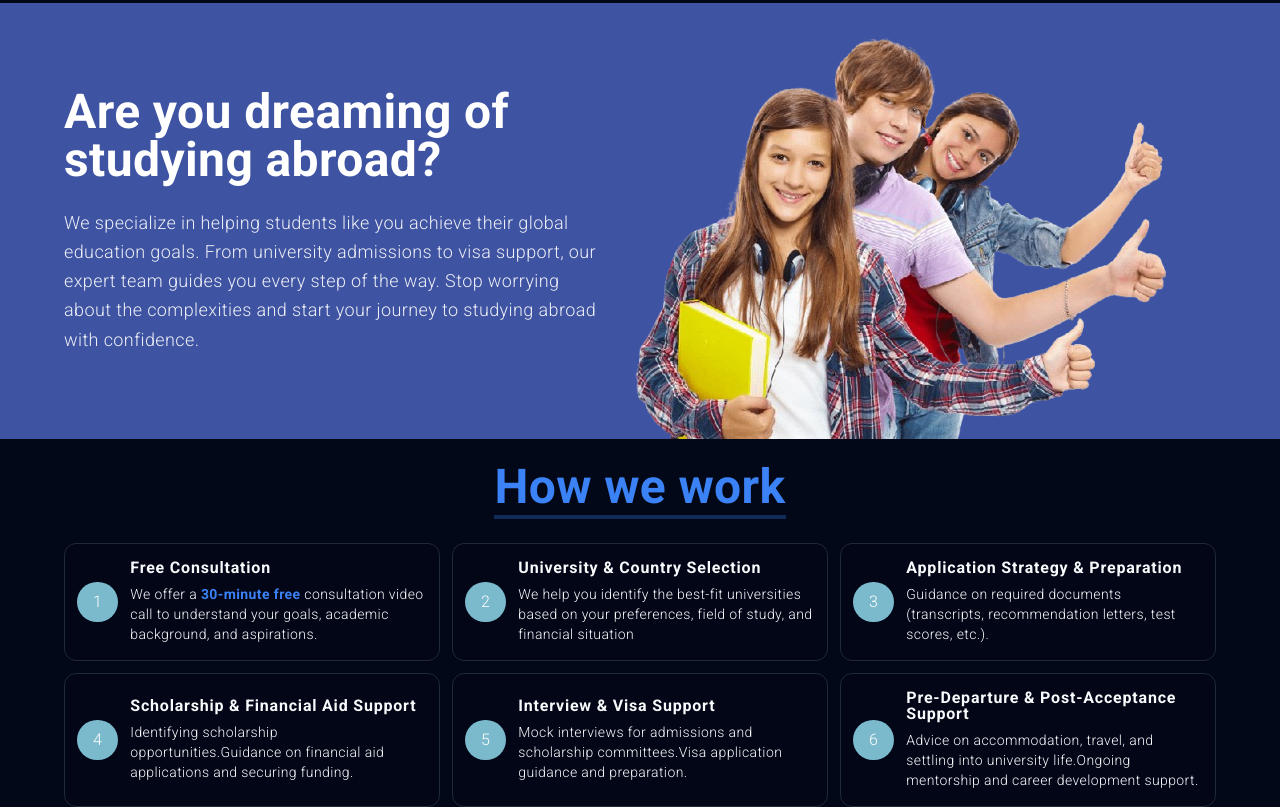
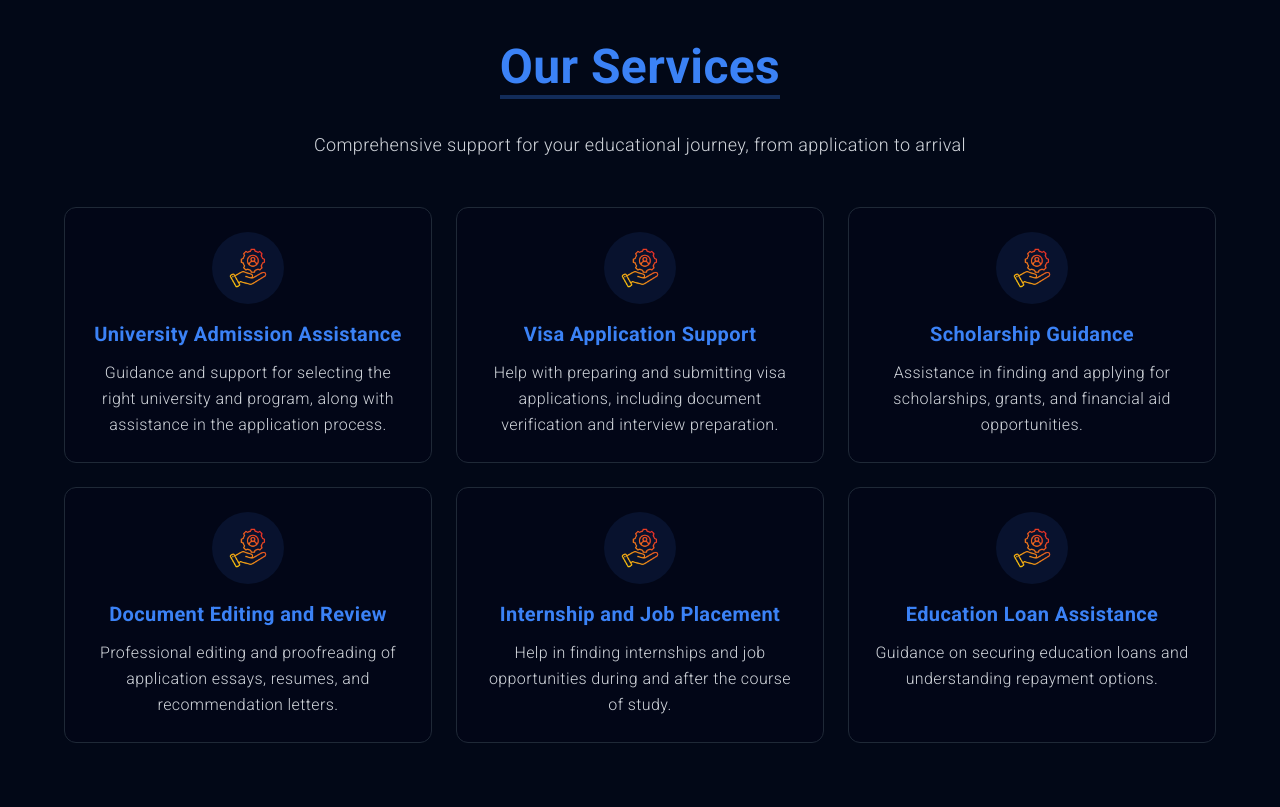
Before and after one commit to kasahun-welela/elabem, a Next.js app: page / in a window 1280 px wide. Shown: the part 1580-2387 px from the top of the page. Built offline with nearby package versions, Linux system fonts and the light colour scheme.

Commit message:
change link update service component

```diff
--- a/app/page.tsx
+++ b/app/page.tsx
@@ -1,5 +1,5 @@
 import Hero from "@/components/Hero";
-// import Services from "@/components/Services";
+import Services from "@/components/Services";
 import FAQ from "@/components/FAQ";
 import VideoComponent from "@/components/VideoComponent";
 import Image from "next/image";
@@ -54,7 +54,10 @@ export default function Home() {
     <>
       <Hero />
       <VideoComponent />
-      {/* <Services /> */}
+
+      <div id="services">
+        <Services />
+      </div>
 
       <section className="bg-[#3e53a2] my-6">
         <div className="md:flex justify-between items-center w-[90%] mx-auto">
@@ -74,9 +77,9 @@ export default function Home() {
         </div>
       </section>
 
-      <section className="w-[90%] mx-auto my-6">
-        <div className="text-center mb-2">
-          <h1 className="text-4xl md:text-5xl font-bold mb-6 text-primary relative inline-block text-center">
+      <section className="w-[90%] mx-auto my-12">
+        <div className="text-center mb-8">
+          <h1 className="text-4xl md:text-5xl font-bold mb-6 text-primary relative inline-block">
             How we work
             <span className="absolute -bottom-2 left-0 w-full h-1 bg-primary/30"></span>
           </h1>
@@ -86,16 +89,18 @@ export default function Home() {
           {workList.map((steps) => (
             <div
               key={steps.title}
-              className="rounded-xl border bg-white dark:bg-slate-950  text-card-foreground shadow-sm hover:shadow flex items-center px-3 py-4 gap-3 "
+              className="rounded-xl border bg-white dark:bg-slate-950 text-card-foreground shadow-sm hover:shadow-md transition-all duration-300 flex items-center px-4 py-5 gap-4"
             >
-              <p className="text-white bg-[#7bbacc] py-2 px-4 rounded-full">
+              <p className="text-white bg-primary/80 py-2 px-4 rounded-full text-lg font-semibold min-w-[40px] text-center">
                 {steps.order}
               </p>
               <div>
-                <h2 className="font-semibold leading-none tracking-wider pb-2">
+                <h2 className="font-semibold text-lg leading-none tracking-wide pb-2 text-primary">
                   {steps.title}
                 </h2>
-                <p className="text-sm ">{steps.description}</p>
+                <p className="text-gray-600 dark:text-gray-300 leading-relaxed">
+                  {steps.description}
+                </p>
               </div>
             </div>
           ))}
--- a/components/NavBar.tsx
+++ b/components/NavBar.tsx
@@ -84,12 +84,12 @@ function NavBar() {
             </li>
             <li>
               <Link
-                href="/scholarship"
+                href="/#services"
                 className={`${
-                  path === "/scholarship" ? "text-primary font-bold" : ""
+                  path === "/#services" ? "text-primary font-bold" : ""
                 } hover:font-semibold hover:text-primary`}
               >
-                Scholarship
+                Services
               </Link>
             </li>
             <li>
@@ -191,14 +191,12 @@ function NavBar() {
                 <li>
                   <Link
                     className={`${
-                      path === "/scholarship"
-                        ? "text-primary font-semibold"
-                        : ""
+                      path === "/#services" ? "text-primary font-semibold" : ""
                     } hover:text-primary`}
-                    href="/scholarship"
+                    href="/#services"
                     onClick={closeMenu}
                   >
-                    Scholarship
+                    Services
                   </Link>
                 </li>
                 <li>
--- a/components/Services.tsx
+++ b/components/Services.tsx
@@ -9,26 +9,45 @@ interface Services {
 
 export default function Services() {
   return (
-    <div className="w-[90%]  mx-auto">
-      <h1 className="text-3xl font-bold text-center mt-8 ">Our Services</h1>
+    <div className="w-[90%] mx-auto py-16">
+      <div className="text-center mb-12 animate-fadeIn">
+        <h1 className="text-4xl md:text-5xl font-bold mb-6 text-primary relative inline-block">
+          Our Services
+          <span className="absolute -bottom-2 left-0 w-full h-1 bg-primary/30"></span>
+        </h1>
+        <p className="text-gray-600 dark:text-gray-300 text-lg mt-4 max-w-2xl mx-auto">
+          Comprehensive support for your educational journey, from application
+          to arrival
+        </p>
+      </div>
 
-      <div className="">
-        <div className="grid grid-cols-1 md:grid-cols-2 lg:grid-cols-3 gap-2 md:gap-6">
-          {serviceList.map((service: Services) => (
-            <div
-              key={service.id}
-              className="bg-white shadow-sm hover:shadow p-6 flex flex-col md:flex-row justify-center items-center gap-3"
-            >
-              <Image src="/ser.png" alt="logo" width={50} height={50} />
+      <div className="grid grid-cols-1 md:grid-cols-2 lg:grid-cols-3 gap-6">
+        {serviceList.map((service: Services) => (
+          <div
+            key={service.id}
+            className="group bg-white dark:bg-slate-950 rounded-xl border border-gray-100 dark:border-gray-800 p-6 hover:shadow-lg transition-all duration-300 animate-fadeIn"
+          >
+            <div className="flex flex-col items-center text-center gap-4">
+              <div className="bg-primary/10 p-4 rounded-full group-hover:scale-110 transition-transform duration-300">
+                <Image
+                  src="/ser.png"
+                  alt={service.title}
+                  width={40}
+                  height={40}
+                  className="group-hover:scale-110 transition-transform duration-300"
+                />
+              </div>
               <div>
-                <h2 className="md:text-xl text-center md:text-start font-semibold mb-2">
+                <h2 className="text-xl font-semibold mb-3 text-primary group-hover:text-primary/80 transition-colors">
                   {service.title}
                 </h2>
-                <p className="text-gray-600">{service.details}</p>
+                <p className="text-gray-600 dark:text-gray-300 leading-relaxed">
+                  {service.details}
+                </p>
               </div>
             </div>
-          ))}
-        </div>
+          </div>
+        ))}
       </div>
     </div>
   );
```
